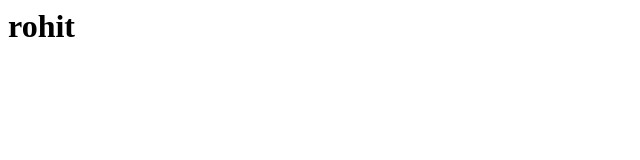
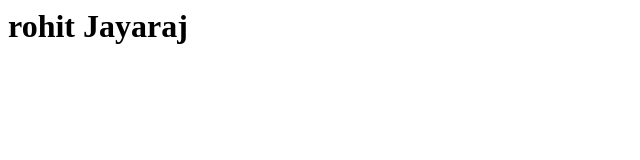
Before and after one commit to Rohit081205/demo, a plain HTML site: page index.html in a window 1280 px wide. Shown: the whole page, without its empty margins (0-640 px from the left). Drawn offline with Linux system fonts and the light colour scheme.

Commit message:
Update index.html

```diff
--- a/index.html
+++ b/index.html
@@ -1 +1 @@
-<h1>rohit</h1>
+<h1>rohit Jayaraj</h1>
```
